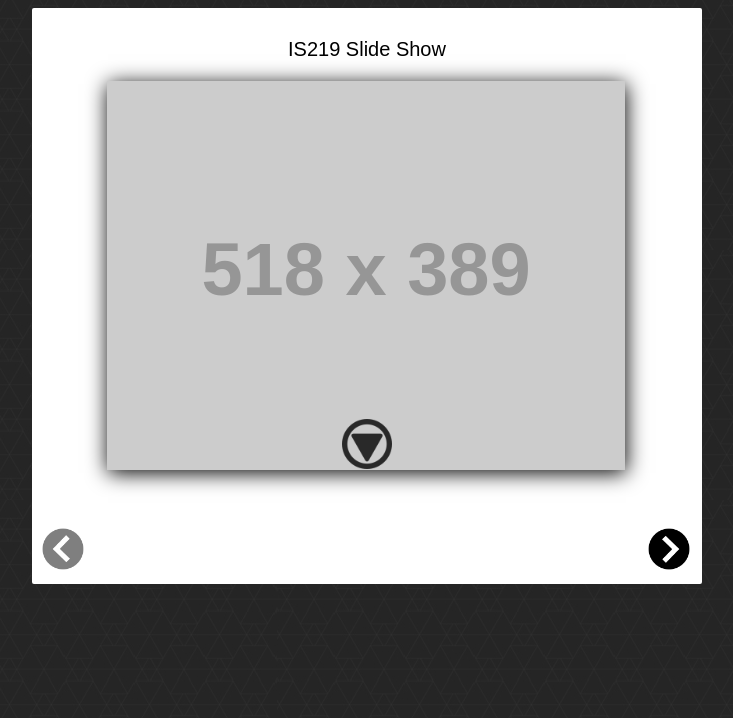
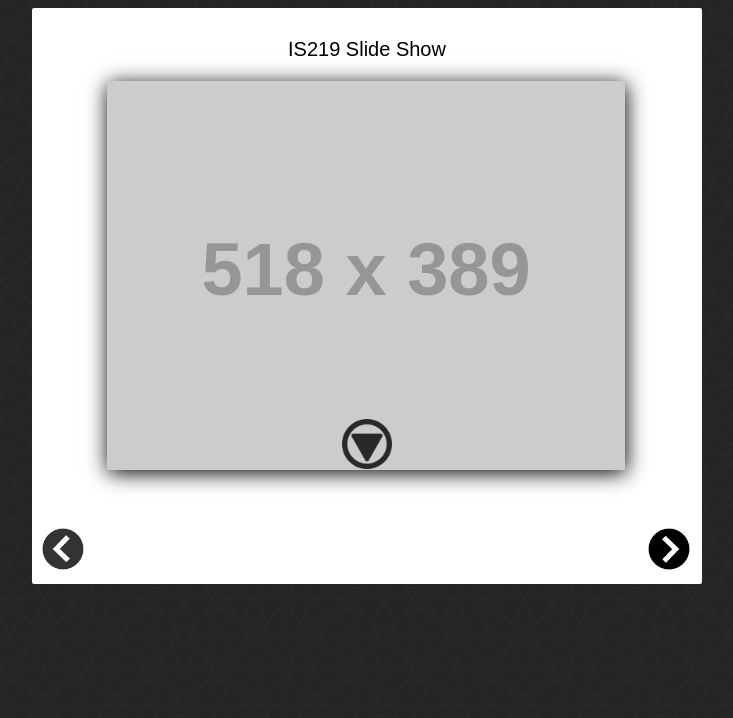
Before and after one commit to bchok/is219s17Chok-p2, a PHP site: page /index.html in a window 1280 px wide, with the pointer over the restyled element. Shown: the top 718 px of the page, without its empty margins (273-1006 px from the left). Run offline with PHP 8.4, Linux system fonts and the light colour scheme; grey boxes labelled with a size stand in for pictures from a placeholder-image service; some libraries are stand-ins or nearby versions.

Commit message:
adjusted opacity values to correlate with document requirements

```diff
--- a/css/style.css
+++ b/css/style.css
@@ -57,7 +57,7 @@ body {
 #prevPhoto:hover {
 	height: 42px;
 	width: 42px;
-	opacity: 0.5;
+	opacity: 0.8;
 }
 
 #nextPhoto {
@@ -69,7 +69,7 @@ body {
 #nextPhoto:hover {
 	height: 42px;
 	width: 42px;
-	opacity: 0.5;
+	opacity: 0.8;
 }
 
 .details p {
```
